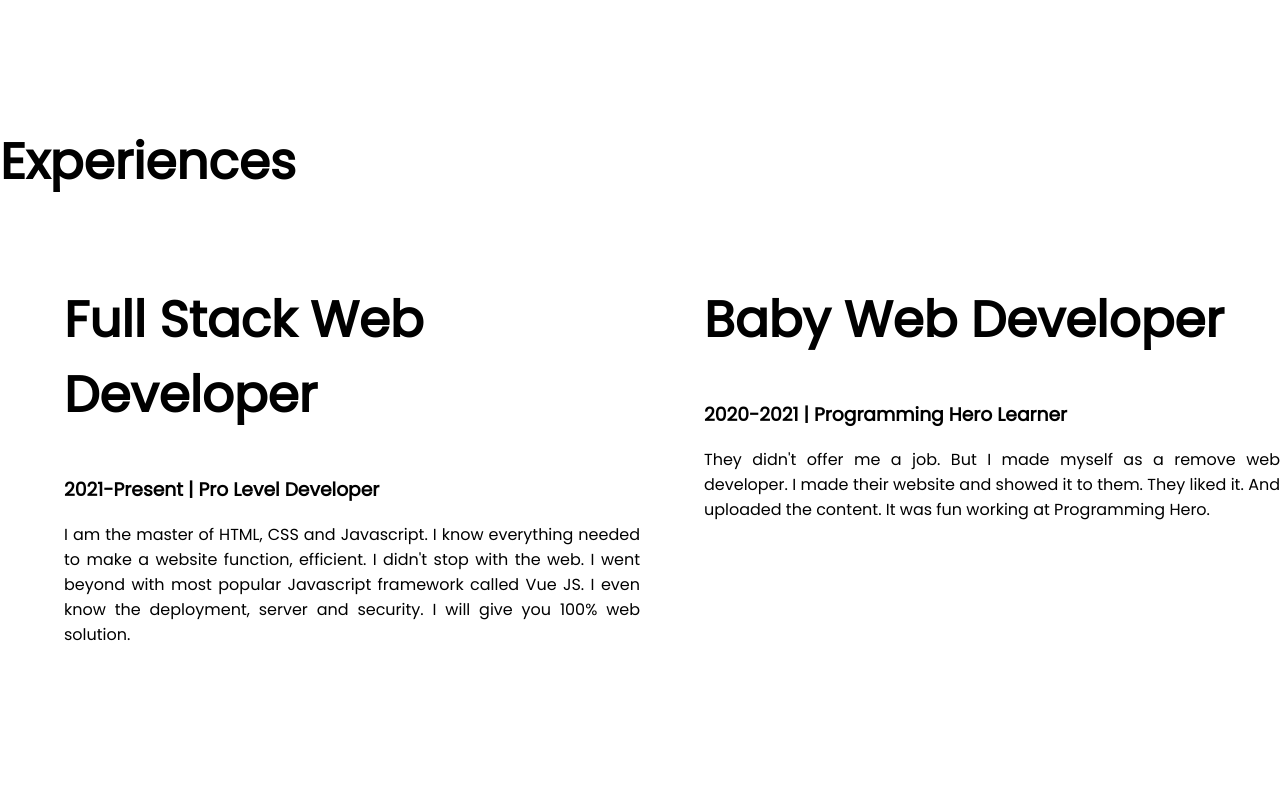
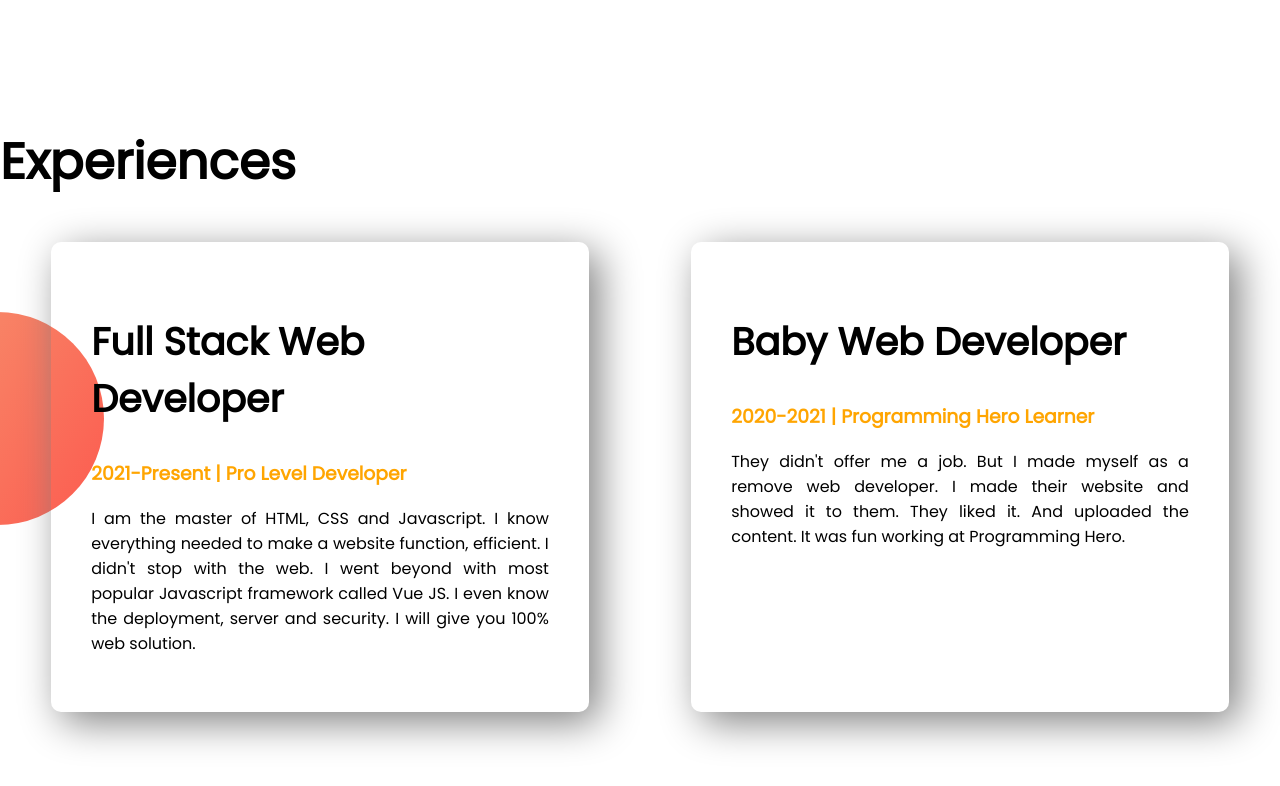
Before and after one commit to shohancs/portfolio, a plain HTML site: page index.html in a window 1280 px wide. Shown: the part 1242-2028 px from the top of the page. Drawn offline with Linux system fonts and the light colour scheme.

Commit message:
Fokira kicu misu add

```diff
--- a/css/style.css
+++ b/css/style.css
@@ -4,6 +4,9 @@ body{
 }
 h1{
     font-size: 50px;
+}
+h2{
+    font-size: 38px;
 }
 .heading{
     color: #FFA501;
@@ -18,6 +21,18 @@ p{
 .half{
     width: 50%;
     padding-left: 5%;
+}
+.experience-section{
+    background-image: url(../images/exp-bg.png);
+    background-repeat: no-repeat;
+    background-position: left;
+}
+.experience {
+    box-shadow: 10px 10px 40px grey;
+    width: 100%;
+    margin: 0 4%;
+    padding: 40px;
+    border-radius: 10px;
 }
 
 .half img{
--- a/index.html
+++ b/index.html
@@ -55,14 +55,14 @@
         <section class="experience-section">
             <h1>Experiences</h1>
             <div class="flexyble-container">
-                <div class="half">
-                    <h1>Full Stack Web Developer</h1>
-                    <h3>2021-Present | Pro Level Developer</h3>
+                <div class="experience">
+                    <h2>Full Stack Web Developer</h1>
+                    <h3 class="heading">2021-Present | Pro Level Developer</h3>
                     <p>I am the master of HTML, CSS and Javascript. I know everything needed to make a website function, efficient. I didn't stop with the web. I went beyond with most popular Javascript framework called Vue JS. I even know the deployment, server and security. I will give you 100% web solution.</p>
                 </div>
-                <div class="half">
-                    <h1>Baby Web Developer</h1>
-                    <h3>2020-2021 | Programming Hero Learner</h3>
+                <div class="experience">
+                    <h2>Baby Web Developer</h1>
+                    <h3 class="heading">2020-2021 | Programming Hero Learner</h3>
                     <p>They didn't offer me a job. But I made myself as a remove web developer. I made their website and showed it to them. They liked it. And uploaded the content. It was fun working at Programming Hero.</p>
                 </div>
             </div>
```
